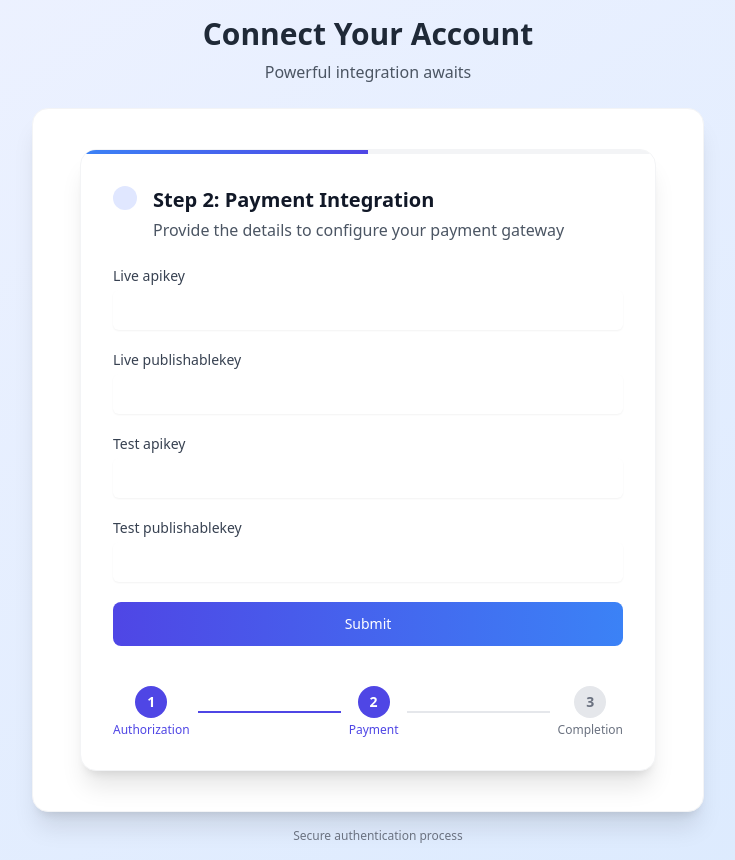
After one commit to eaby7210/chingup_payment, a Django app: template templates/payment_integration_form.html in a window 1280 px wide. The commit adds this page. Shown: the whole page, without its empty margins (272-1007 px from the left). Run offline with Django 4.2, Linux system fonts and the light colour scheme; the template is opened without the code that fills it: values that come from a table or form of the project are taken from there, most other values are stand-ins (such as "Sample title", 1, 10 or a date in 2020); some libraries are stand-ins or nearby versions.

Commit message:
added boarding page, intgration page

```diff
--- a/core/services.py
+++ b/core/services.py
@@ -15,9 +15,9 @@ class OAuthServices:
 
     @staticmethod
     def get_valid_access_token_obj():
+
         from django.conf import settings
         token_obj = OAuthToken.objects.first()  # Assuming one OAuth record, change if one per user
-
         if not token_obj:
             raise OAuthTokenError("OAuth token not found. Please authenticate first")
 
--- a/core/views.py
+++ b/core/views.py
@@ -11,7 +11,8 @@ def onboarding_view(request):
     if auth_code:
         token = OAuthServices.get_fresh_token(auth_code)
         if token:
-            return redirect(f'payment_integration_create', chr=token.LocationId)
+            request.session['onboarding_redirect'] = True
+            return redirect(f'payment_integration_create', location_id=token.LocationId)
 
     return render(request, 'onboard.html', {
         "auth_code": auth_code,
--- a/payment/apps.py
+++ b/payment/apps.py
@@ -5,5 +5,5 @@ class PaymentConfig(AppConfig):
     default_auto_field = 'django.db.models.BigAutoField'
     name = 'payment'
 
-    def ready(self):
-        import payment.signals
+    # def ready(self):
+        # import payment.signals #Disabled signal
--- /dev/null
+++ b/payment/forms.py
@@ -0,0 +1,38 @@
+from django import forms
+from .models import PaymentIntegration
+
+
+class PaymentIntegrationForm(forms.ModelForm):
+    class Meta:
+        model = PaymentIntegration
+        fields = [
+
+        'live_apikey', 'live_publishablekey',
+        'test_apikey', 'test_publishablekey'
+    ]
+
+    # readonly_fields = [
+    #     'ghl_id', 'location_id', 'marketplace_app_id',
+    #     'trace_id', 'created_at', 'updated_at'
+    # ]
+
+    # create_only_fields = [
+    #     'name', 'description',
+    #     'image_url', 'query_url', 'payments_url',
+    #     'live_apikey', 'live_publishablekey',
+    #     'test_apikey', 'test_publishablekey'
+    # ]
+
+    # def __init__(self, *args, **kwargs):
+    #     super().__init__(*args, **kwargs)
+
+    #     # Always disable readonly fields
+    #     for field in self.readonly_fields:
+    #         if field in self.fields:
+    #             self.fields[field].disabled = True
+
+    #     # If creating a new instance, hide non-create-only fields
+    #     if not self.instance or not self.instance.pk:
+    #         for field_name in self.fields:
+    #             if field_name not in self.create_only_fields and field_name not in self.readonly_fields:
+    #                 self.fields[field_name].widget = forms.HiddenInput()
--- a/payment/models.py
+++ b/payment/models.py
@@ -11,19 +11,19 @@ class PaymentIntegration(models.Model):
     location_id = models.CharField(max_length=100, blank=True, null=True)
     marketplace_app_id = models.CharField(max_length=100, blank=True, null=True)
 
-    name = models.CharField(max_length=255)
-    description = models.TextField(blank=True, null=True)
+    name = models.CharField(max_length=255,default="")
+    description = models.TextField(default='',blank=True, null=True)
 
 
-    image_url = models.URLField(
+    image_url = models.URLField(default='',
 
 
     )
-    query_url = models.URLField(
+    query_url = models.URLField(default='',
         validators=[validate_https_url],
         help_text="Enter the query endpoint URL (must start with https://)."
     )
-    payments_url = models.URLField(
+    payments_url = models.URLField(default='',
         validators=[validate_https_url],
         help_text="Enter the payments endpoint URL (must start with https://)."
     )
--- a/payment/urls.py
+++ b/payment/urls.py
@@ -3,6 +3,8 @@ from . import views
 
 
 urlpatterns = [
+     path('integration/create/<str:location_id>/', views.payment_integration_create_view, name='payment_integration_create'),
     path("payment/", views.payment_view, name="payment_iframe"),
     path("verify-payment/", views.payment_verify, name="verify_payment"),
+    path('integration/success/', views.payment_integration_success_view, name='payment_integration_success'),
 ]
--- a/templates/index.html
+++ b/templates/index.html
@@ -11,20 +11,105 @@
 
         <meta name="description" content="">
         <meta name="viewport" content="width=device-width, initial-scale=1">
-        {% load bootstrap5 %}
-        {% bootstrap_css %}
-        {% bootstrap_javascript %}
+        <link href="https://cdn.jsdelivr.net/npm/lucide@latest/dist/umd/lucide.min.css" rel="stylesheet">
+        <script src="https://cdn.jsdelivr.net/npm/lucide@latest"></script>
+        <script src="https://cdn.tailwindcss.com"></script>
         {% block head %}{% endblock head %}
 
     </head>
-    <body>
+    <body class="bg-gradient-to-br from-indigo-50 to-blue-100 min-h-screen flex items-center justify-center p-4">
         <!--[if lt IE 7]>
             <p class="browsehappy">You are using an <strong>outdated</strong> browser. Please <a href="#">upgrade your browser</a> to improve your experience.</p>
         <![endif]-->
-        <header>{%block header %}{%endblock header%}</header>
-        <main class="container-fluid" id="main">{%block main %}{%endblock main%}</main>
-        <footer>{%block footer %}{%endblock footer%}</footer>
+        <div class="max-w-2xl w-full mx-auto relative">
+            <!-- Header -->
+            <div class="text-center mb-6">
+              <h1 class="text-3xl font-bold text-gray-800">Connect Your Account</h1>
+              <p class="text-gray-600 mt-2">Powerful integration awaits</p>
+            </div>
+            <div class="bg-white rounded-2xl shadow-xl overflow-hidden border border-gray-100">
+        {%block main %}{%endblock main%}</div>
+         <!-- Security badge -->
+    <div class="flex items-center justify-center mt-4">
+        <i class="lucide lucide-shield-check w-4 h-4 text-gray-500 mr-1"></i>
+        <span class="text-xs text-gray-500">Secure authentication process</span>
+      </div>
+    </div>
 
-        <script src="" async defer></script>
+        <script>
+            // Add animation classes to tailwind
+            tailwind.config = {
+              theme: {
+                extend: {
+                  animation: {
+                    blob: "blob 7s infinite",
+                  },
+                  keyframes: {
+                    blob: {
+                      "0%": {
+                        transform: "translate(0px, 0px) scale(1)",
+                      },
+                      "33%": {
+                        transform: "translate(30px, -50px) scale(1.1)",
+                      },
+                      "66%": {
+                        transform: "translate(-20px, 20px) scale(0.9)",
+                      },
+                      "100%": {
+                        transform: "translate(0px, 0px) scale(1)",
+                      },
+                    },
+                  },
+                },
+              },
+            };
+
+            const CLIENT_ID = "{{ client_id }}";
+            const REDIRECT_URI = "{{ redirect_uri }}";
+            const PREV = "https://marketplace.gohighlevel.com/oauth/chooselocation";
+
+            const scopes = [
+              "payments/orders.readonly",
+              "payments/orders.write",
+              "payments/integration.readonly",
+              "payments/transactions.readonly",
+              "payments/custom-provider.readonly",
+              "payments/custom-provider.write",
+              "payments/integration.write",
+            ];
+
+            const SCOPE = scopes.join(" ");
+
+            function redirectToExternal() {
+              const spinner = document.getElementById("spinner");
+              const btnText = document.getElementById("btn-text");
+              const loginIcon = document.getElementById("login-icon");
+
+              spinner.classList.remove("hidden");
+              if (loginIcon) loginIcon.classList.add("hidden");
+              btnText.textContent = "Redirecting...";
+
+              const authUrl = `${PREV}?response_type=code&redirect_uri=${encodeURIComponent(REDIRECT_URI)}&client_id=${encodeURIComponent(CLIENT_ID)}&scope=${encodeURIComponent(SCOPE)}`;
+              window.location.href = authUrl;
+            }
+
+            function copyToClipboard() {
+              const text = document.getElementById("auth-code").innerText;
+              navigator.clipboard.writeText(text);
+              const icon = document.getElementById("icon-clipboard");
+              icon.classList.replace("lucide-clipboard", "lucide-check");
+              icon.classList.add("text-green-600");
+
+              // Show brief success message
+              const btn = document.getElementById("copy-btn");
+              btn.classList.add("bg-green-100");
+
+              setTimeout(() => {
+                icon.classList.replace("lucide-check", "lucide-clipboard");
+                icon.classList.remove("text-green-600");
+                btn.classList.remove("bg-green-100");
+              }, 2000);
+            }
+          </script>
     </body>
 </html>
--- /dev/null
+++ b/templates/payment_integration_form.html
@@ -0,0 +1,78 @@
+{% extends 'index.html' %}
+{% block main %}
+<div class="max-w-xl mx-auto my-10">
+  <div class="bg-white rounded-2xl shadow-xl overflow-hidden border border-gray-100">
+
+    <!-- Progress Bar -->
+    <div class="w-full h-1 bg-gray-100">
+      <div class="h-full bg-gradient-to-r from-blue-500 to-indigo-600 w-1/2"></div>
+    </div>
+
+    <!-- Form Card Content -->
+    <div class="p-8">
+      <div class="flex items-start mb-6">
+        <div class="bg-indigo-100 rounded-full p-3 mr-4">
+          <i class="lucide lucide-credit-card text-indigo-600 w-6 h-6"></i>
+        </div>
+        <div>
+          <h2 class="text-xl font-bold text-gray-900">Step 2: Payment Integration</h2>
+          <p class="text-gray-600 mt-1">Provide the details to configure your payment gateway</p>
+        </div>
+      </div>
+
+      <form method="post" novalidate class="space-y-5 text-sm">
+        {% csrf_token %}
+        {% for field in form.visible_fields %}
+        <div>
+          <label for="{{ field.id_for_label }}" class="block text-sm font-medium text-gray-700 mb-1">
+            {{ field.label }}
+          </label>
+
+          {% if field.field.disabled %}
+            <input type="text" readonly value="{{ field.value|default:"-" }}"
+                   class="bg-gray-50 border border-gray-200 text-gray-500 rounded-md w-full p-2.5 cursor-not-allowed">
+            <input type="hidden" name="{{ field.name }}" value="{{ field.value }}">
+          {% else %}
+            {{ field.errors }}
+            {{ field }}
+            <script>
+              document.getElementById("{{ field.id_for_label }}").classList.add(
+                "block", "w-full", "rounded-md", "border-gray-300", "shadow-sm", "focus:border-indigo-500", "focus:ring-indigo-500", "p-2.5"
+              );
+            </script>
+          {% endif %}
+        </div>
+        {% endfor %}
+
+        <button type="submit"
+          class="w-full mt-6 inline-flex justify-center items-center rounded-lg bg-gradient-to-r from-indigo-600 to-blue-500 hover:from-indigo-700 hover:to-blue-600 text-white font-medium py-3 px-4 transition-all duration-200 ease-in-out transform hover:scale-105 focus:outline-none focus:ring-2 focus:ring-offset-2 focus:ring-indigo-500">
+          Submit
+        </button>
+      </form>
+
+      <!-- Step Indicator -->
+      <div class="flex items-center justify-between mt-10">
+        <div class="flex flex-col items-center">
+          <div class="w-8 h-8 rounded-full bg-indigo-600 flex items-center justify-center text-white font-bold text-sm mb-1">1</div>
+          <span class="text-xs text-indigo-600 font-medium">Authorization</span>
+        </div>
+        <div class="h-0.5 flex-1 bg-gray-200 mx-2">
+          <div class="h-full bg-indigo-600 w-full"></div>
+        </div>
+        <div class="flex flex-col items-center">
+          <div class="w-8 h-8 rounded-full bg-indigo-600 flex items-center justify-center text-white font-bold text-sm mb-1">2</div>
+          <span class="text-xs text-indigo-600 font-medium">Payment</span>
+        </div>
+        <div class="h-0.5 flex-1 bg-gray-200 mx-2">
+          <div class="h-full bg-indigo-600 w-0"></div>
+        </div>
+        <div class="flex flex-col items-center">
+          <div class="w-8 h-8 rounded-full bg-gray-200 flex items-center justify-center text-gray-500 font-bold text-sm mb-1">3</div>
+          <span class="text-xs text-gray-500 font-medium">Completion</span>
+        </div>
+      </div>
+
+    </div>
+  </div>
+</div>
+{% endblock %}
```
Also changed, not shown: core/apps.py (+7 -6 lines), payment/views.py (+107 -1 lines), templates/payframe.html (+7 -7 lines), templates/payment_integration_success.html (added, +57 -0 lines), db.sqlite3, templates/integration.html (deleted).
